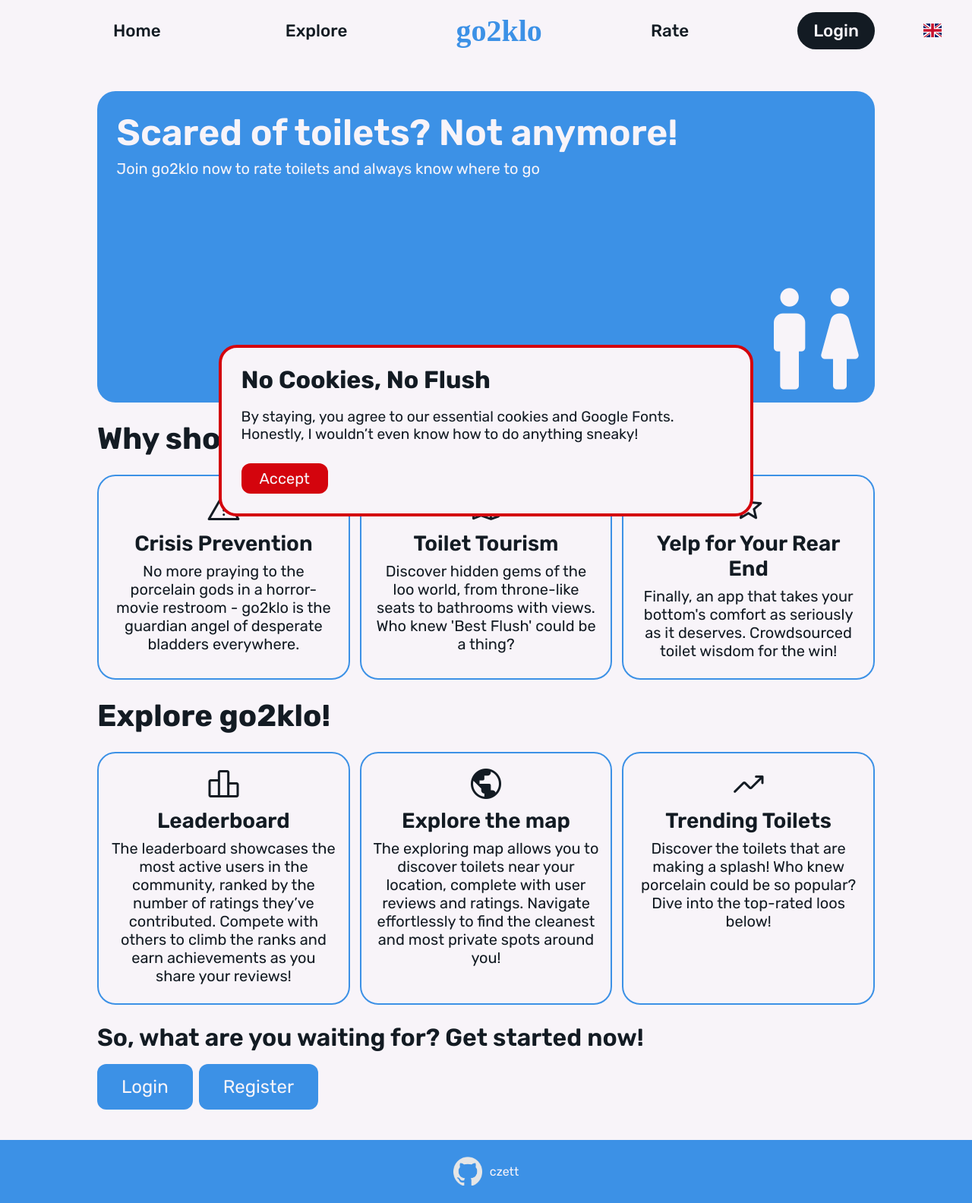
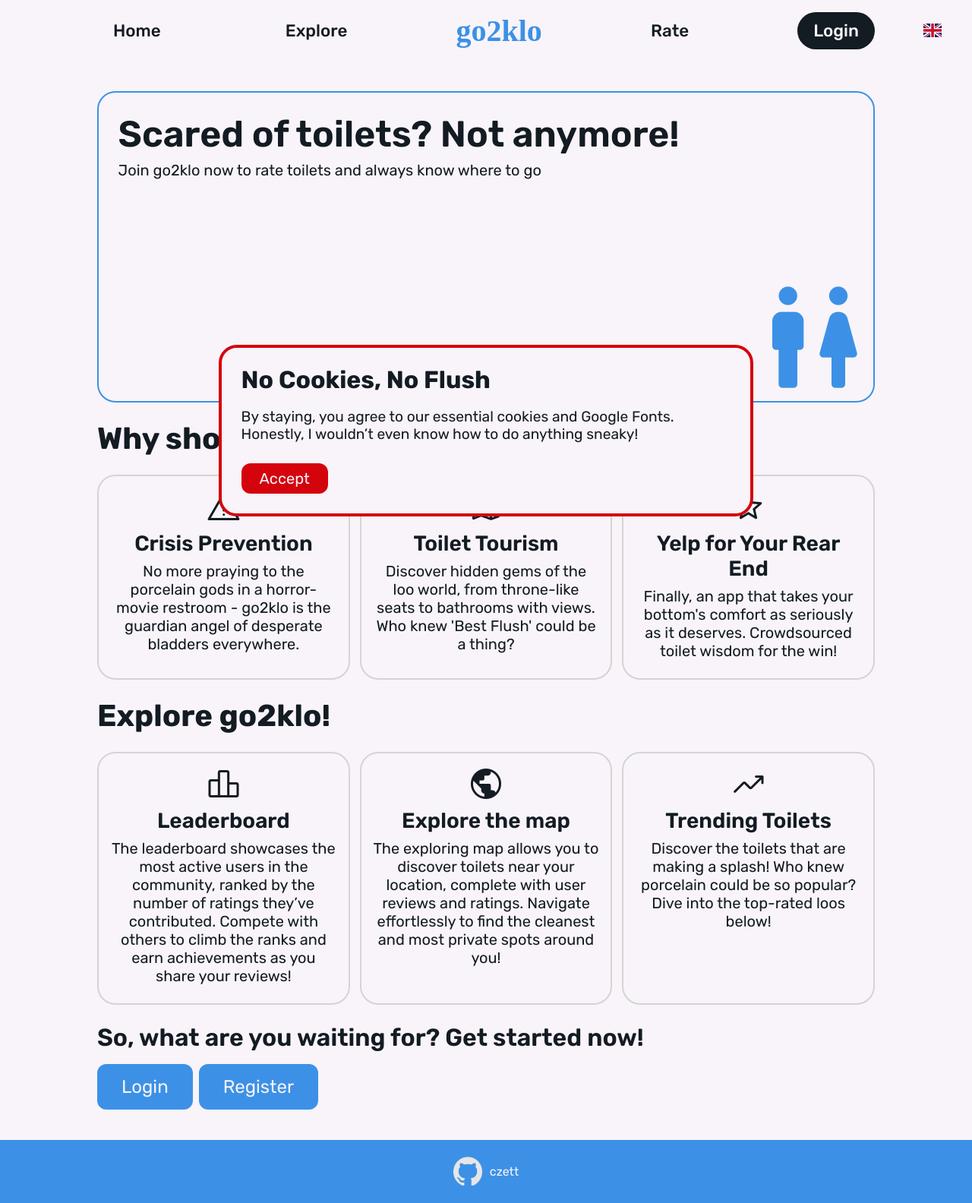
Before and after one commit to czett/go2klo, a Flask app: page / in a window 1280 px wide. Shown: the whole page at 76% size. Run offline with Flask 3, Linux system fonts and the light colour scheme; some libraries are stand-ins or nearby versions; some web fonts are replaced.

Commit message:
white banners? not sure yet tho

```diff
--- a/app.py
+++ b/app.py
@@ -548,4 +548,4 @@ def error(code):
     return render_template("error.html", ts=ts, code=f"error {code} :(")
 
 if __name__ == "__main__":
-    app.run(debug=False, port=7000)
+    app.run(debug=True, port=7000)
--- a/static/style.css
+++ b/static/style.css
@@ -157,9 +157,11 @@ body, html {
     margin-top: 5vh;
     aspect-ratio: 4;
     width: 100%;
-    background-color: var(--ac);
+    background-color: var(--bg);
     border-radius: var(--brad);
     overflow: hidden;
+    box-sizing: border-box;
+    border: 2px solid var(--ac);
     position: relative;
 }
 
@@ -170,13 +172,13 @@ body, html {
 
 .banner .icon span{
     font-size: 10rem;
-    color: var(--bg);
+    color: var(--ac);
 }
 
 .banner .title-text{
     position: absolute;
     inset: 2vw auto auto 2vw;
-    color: var(--bg);
+    color: var(--fg);
     font-weight: 600;
     font-size: 3rem;
 }
@@ -184,7 +186,7 @@ body, html {
 .banner .bottom-text{
     position: absolute;
     inset: 6vw auto auto 2vw;
-    color: var(--bg);
+    color: var(--fg);
     font-weight: 400;
     font-size: 1.25rem;
 }
@@ -199,7 +201,7 @@ body, html {
 .benefit-cards .card{
     flex: 1;
     background: var(--bg);
-    border: 2px solid var(--ac);
+    border: 2px solid var(--bgd);
     box-sizing: border-box;
     padding: 2vh;
     border-radius: var(--brad);
```
